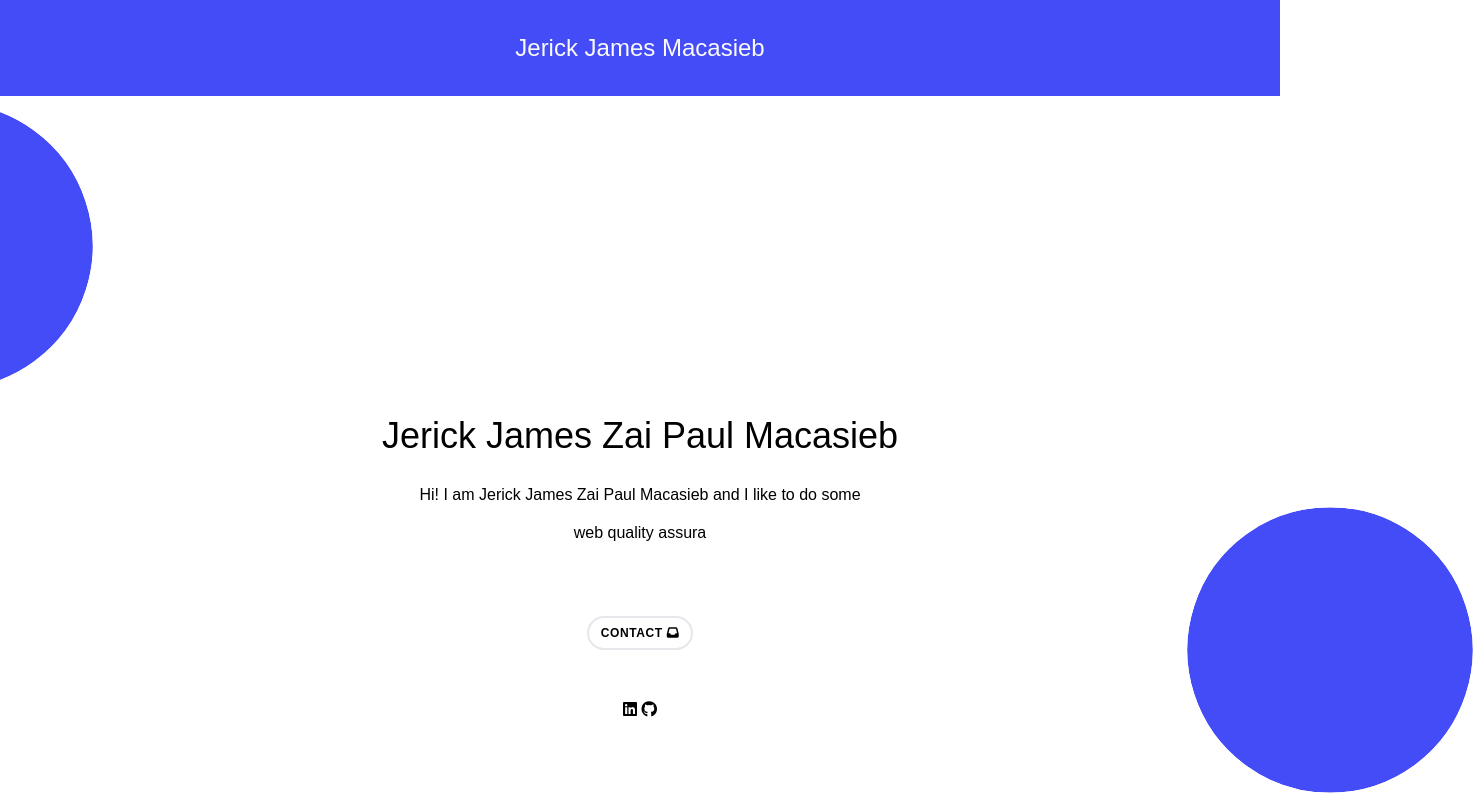
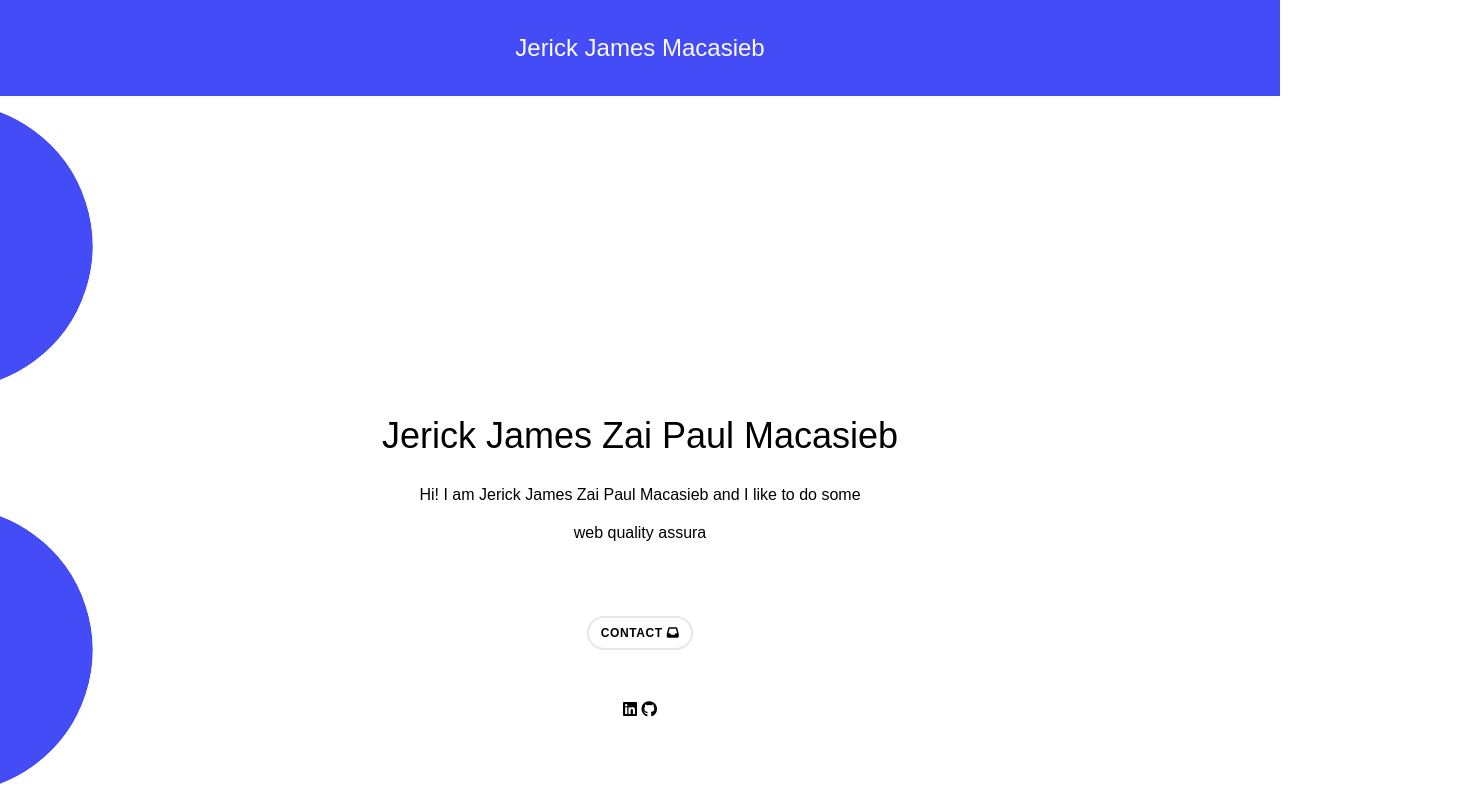
Before and after one commit to jrckmcsb/jrckmcsb.github.io, a plain HTML site: page index.html in a window 1280 px wide. Shown: the top 803 px of the page, 1480 px wide, since content can reach past the window. Drawn offline with nearby package versions, Linux system fonts and the light colour scheme.

Commit message:
Changed blob position

```diff
--- a/assets/css/custom.css
+++ b/assets/css/custom.css
@@ -9,8 +9,8 @@ nav,footer{
     background-color: #444CF7;
 }
 .blob-1 {
-    right:-200px;
-    bottom: 0px;
+    bottom:0;
+    left:-200px;
     position: absolute;
     width: 300px;
     height: 300px;
```
